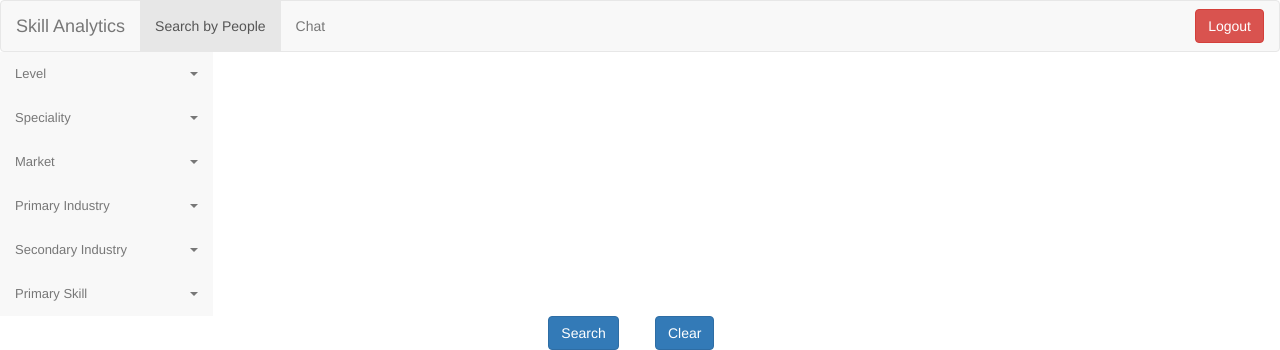
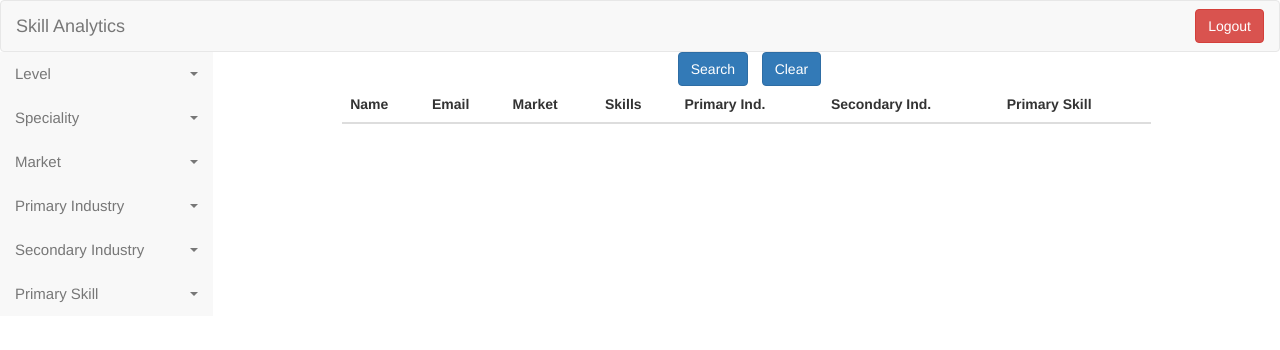
Before and after one commit to sudoalgorithm/Skill-Analytics, a Flask app: template templates/index.html in a window 1280 px wide. Shown: the top 350 px of the page. Run offline with Flask 2, Linux system fonts and the light colour scheme; the template is opened without the code that fills it, so the values that code supplies are empty; some libraries are stand-ins or nearby versions.

Commit message:
Side Bar Added

```diff
--- a/static/stylesheets/style.css
+++ b/static/stylesheets/style.css
@@ -103,10 +103,9 @@
   .affix-content .container {
     width: 700px;
   }
-    .affix-content .container .page-header{
+  .affix-content .container .page-header{
     margin-top: 0;
   }
-
   .affix-sidebar{
     padding-right:0;
     font-size:small;
@@ -192,19 +191,19 @@
   .navbar-collapse{
     padding: 0;
   }
-  .sidebar-nav .navbar li a:hover {
-    background-color: #428bca;
-    color: white;
-  }
+
   .sidebar-nav .navbar li a > .caret {
     margin-top: 8px;
   }
 }
-
 .navbar-override{
   margin-bottom: 0px !important;
 }
 
-.container-fluid-override{
-  padding: 0px !important;
+a{
+  color: black;
 }
+
+li{
+  font-size: 15px;
+}
--- a/templates/index.html
+++ b/templates/index.html
@@ -1,6 +1,5 @@
 <!DOCTYPE html>
 <html>
-
 <head>
     <title>Skill Analytics</title>
     <meta charset="utf-8">
@@ -22,11 +21,6 @@
       <a class="navbar-brand" href="#"><p>Skill Analytics</p></a>
     </div>
     <div class="collapse navbar-collapse" id="navbar-links">
-      <ul class="nav navbar-nav">
-        <li class="active"><a href="/">Search by People<span class="sr-only">(current)</span></a></li>
-        <li><a href="/chat">Chat</a></li>
-        </li>
-      </ul>
       <ul class="nav navbar-nav navbar-right">
         <li><a href="#">{{current_user.name}}</a></li>
         <li>
@@ -36,7 +30,6 @@
   </div>
 </nav>
 
-<div class="container-fluid container-fluid-override">
 <div class="row affix-row">
     <div class="col-sm-3 col-md-2 affix-sidebar">
         <div class="sidebar-nav">
@@ -55,19 +48,19 @@
                 <li>
                   <a href="#" data-toggle="collapse" data-target="#toggleDemo" data-parent="#sidenav01" class="collapsed">Level <span class="caret pull-right"></span></a>
                   <div class="collapse" id="toggleDemo" style="height: 0px;">
-                      <ul class="nav nav-list">
-                          <li><a href="#" class="small" data-value="1" tabIndex="-1"><input name='chk' type="checkbox"/>&nbsp;skill 1</a></li>
-                          <li><a href="#" class="small" data-value="2" tabIndex="-1"><input name='chk' type="checkbox"/>&nbsp;skill 2</a></li>
-                          <li><a href="#" class="small" data-value="3" tabIndex="-1"><input name='chk' type="checkbox"/>&nbsp;skill 3</a></li>
-                          <li><a href="#" class="small" data-value="4" tabIndex="-1"><input name='chk' type="checkbox"/>&nbsp;skill 4</a></li>
-                          <li><a href="#" class="small" data-value="5" tabIndex="-1"><input name='chk' type="checkbox"/>&nbsp;skill 5</a></li>
+                    <ul class="nav nav-list" id="skills">
+                        <li><a href="#" class="small" data-value="1" tabIndex="-1"><input name='chk' type="checkbox"/>&nbsp;Skill 1</a></li>
+                        <li><a href="#" class="small" data-value="2" tabIndex="-1"><input name='chk' type="checkbox"/>&nbsp;Skill 2</a></li>
+                        <li><a href="#" class="small" data-value="3" tabIndex="-1"><input name='chk' type="checkbox"/>&nbsp;Skill 3</a></li>
+                        <li><a href="#" class="small" data-value="4" tabIndex="-1"><input name='chk' type="checkbox"/>&nbsp;Skill 4</a></li>
+                        <li><a href="#" class="small" data-value="5" tabIndex="-1"><input name='chk' type="checkbox"/>&nbsp;Skill 5</a></li>
                     </ul>
                   </div>
                 </li>
                 <li>
                   <a href="#" data-toggle="collapse" data-target="#toggleDemo2" data-parent="#sidenav01" class="collapsed">Speciality <span class="caret pull-right"></span></a>
                   <div class="collapse" id="toggleDemo2" style="height: 0px;">
-                      <ul class="nav nav-list">
+                    <ul class="nav nav-list" id="spec">
                       <li><a href="#" class="small" data-value="Analytics Portfolio" tabIndex="-1"><input name='chk' type="checkbox"/>&nbsp;Analytics Portfolio</a></li>
                       <li><a href="#" class="small" data-value="IIG" tabIndex="-1"><input name='chk' type="checkbox"/>&nbsp;IIG</a></li>
                       <li><a href="#" class="small" data-value="zAnalytics" tabIndex="-1"><input name='chk' type="checkbox"/>&nbsp;zAnalytics</a></li>
@@ -96,7 +89,7 @@
                 <li>
                   <a href="#" data-toggle="collapse" data-target="#toggleDemo3" data-parent="#sidenav01" class="collapsed">Market <span class="caret pull-right"></span></a>
                   <div class="collapse" id="toggleDemo3" style="height: 0px;">
-                      <ul class="nav nav-list">
+                    <ul class="nav nav-list" id="market">
                         <li><a href="#" class="small" data-value="CEWA: Africa" tabIndex="-1"><input name='chk' type="checkbox"/>&nbsp;CEWA: Africa</a></li>
                         <li><a href="#" class="small" data-value="Egypt" tabIndex="-1"><input name='chk' type="checkbox"/>&nbsp;Egypt</a></li>
                         <li><a href="#" class="small" data-value="ME TOP" tabIndex="-1"><input name='chk' type="checkbox"/>&nbsp;ME TOP</a></li>
@@ -111,7 +104,7 @@
                 <li>
                   <a href="#" data-toggle="collapse" data-target="#toggleDemo4" data-parent="#sidenav01" class="collapsed">Primary Industry <span class="caret pull-right"></span></a>
                   <div class="collapse" id="toggleDemo4" style="height: 0px;">
-                      <ul class="nav nav-list">
+                    <ul class="nav nav-list" id="pind">
                         <li><a href="#" class="small" data-value="Banking" tabIndex="-1"><input name='chk' type="checkbox"/>&nbsp;Banking</a></li>
                         <li><a href="#" class="small" data-value="Education" tabIndex="-1"><input name='chk' type="checkbox"/>&nbsp;Education</a></li>
                         <li><a href="#" class="small" data-value="Finance" tabIndex="-1"><input name='chk' type="checkbox"/>&nbsp;Finance</a></li>
@@ -124,7 +117,7 @@
                 <li>
                   <a href="#" data-toggle="collapse" data-target="#toggleDemo5" data-parent="#sidenav01" class="collapsed">Secondary Industry <span class="caret pull-right"></span></a>
                     <div class="collapse" id="toggleDemo5" style="height: 0px;">
-                        <ul class="nav nav-list">
+                      <ul class="nav nav-list" id="sind">
                           <li><a href="#" class="small" data-value="Banking" tabIndex="-1"><input name='chk' type="checkbox"/>&nbsp;Banking</a></li>
                           <li><a href="#" class="small" data-value="Chemicals and Petroleum" tabIndex="-1"><input name='chk' type="checkbox"/>&nbsp;Chemicals and Petroleum</a></li>
                           <li><a href="#" class="small" data-value="Energy and Utilities" tabIndex="-1"><input name='chk' type="checkbox"/>&nbsp;Energy and Utilities</a></li>
@@ -140,7 +133,7 @@
                   <li>
                     <a href="#" data-toggle="collapse" data-target="#toggleDemo6" data-parent="#sidenav01" class="collapsed">Primary Skill <span class="caret pull-right"></span></a>
                     <div class="collapse" id="toggleDemo6" style="height: 0px;">
-                          <ul class="nav nav-list">
+                        <ul class="nav nav-list" id="pskill">
                             <li><a href="#" class="small" data-value="BigInsights - Apache Hadoop" tabIndex="-1"><input name='chk' type="checkbox"/>&nbsp;BigInsights - Apache Hadoop</a></li>
                             <li><a href="#" class="small" data-value="Cognos Analytics (V11) overall" tabIndex="-1"><input name='chk' type="checkbox"/>&nbsp;Cognos Analytics (V11) overall</a></li>
                             <li><a href="#" class="small" data-value="Cognos Analytics Enterprise (includes administration / install / configuration)"
@@ -161,8 +154,7 @@
         </div>
       </div>
   </div>
-  </div>
-</div>
+	<div class="col-sm-9 col-md-10 affix-content">
 		<div class="container-fluid">
         <div class="row">
             <div class="col-lg-offset-4 col-lg-1">
@@ -201,13 +193,8 @@
 
           </div>
 		</div>
-
-
-
-
-
-
-
+	</div>
+</div>
 
 
 <script src="https://ajax.googleapis.com/ajax/libs/jquery/3.2.1/jquery.min.js"></script>
```
Lines whose indentation alone changed are shown as unchanged.
